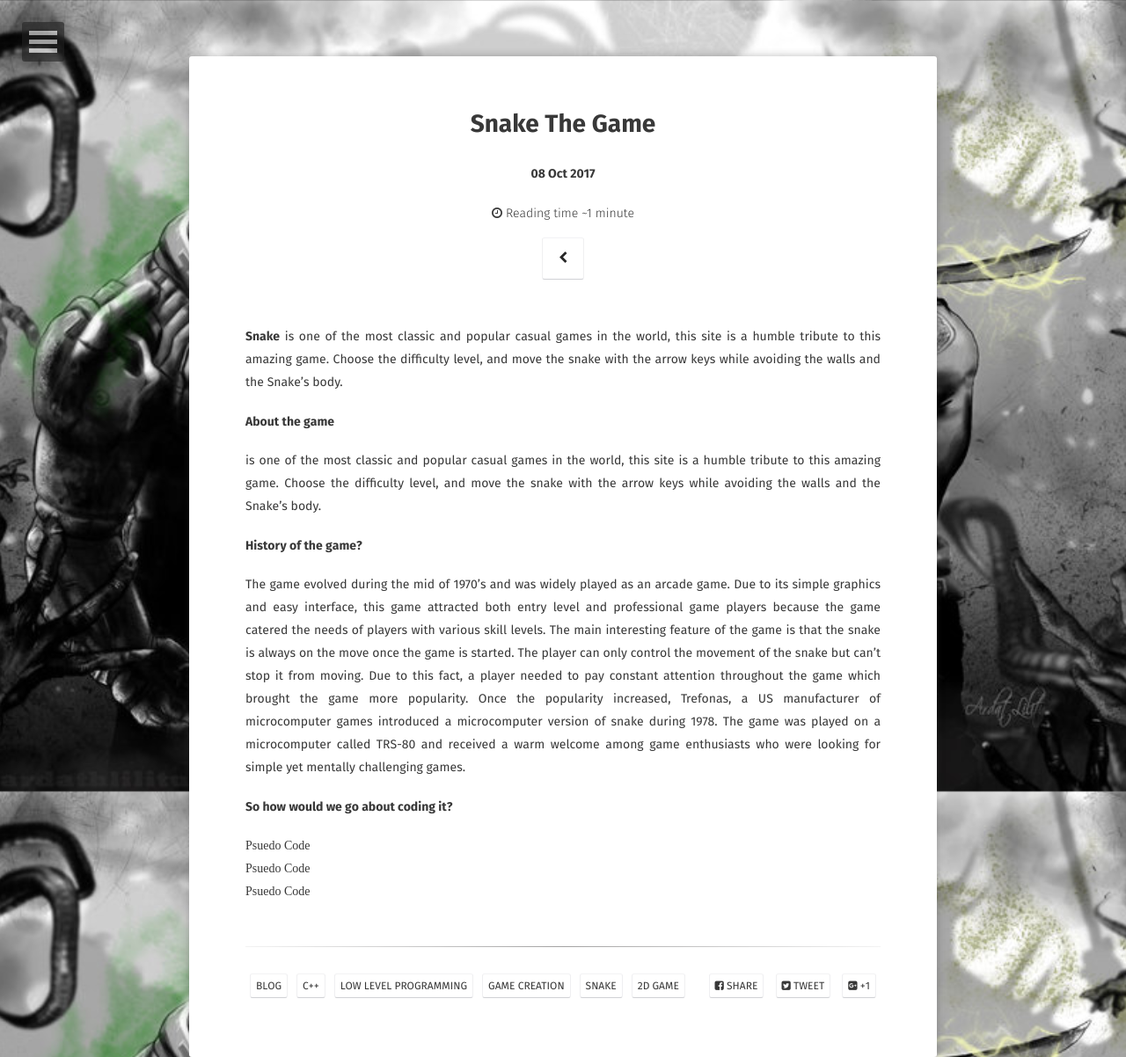
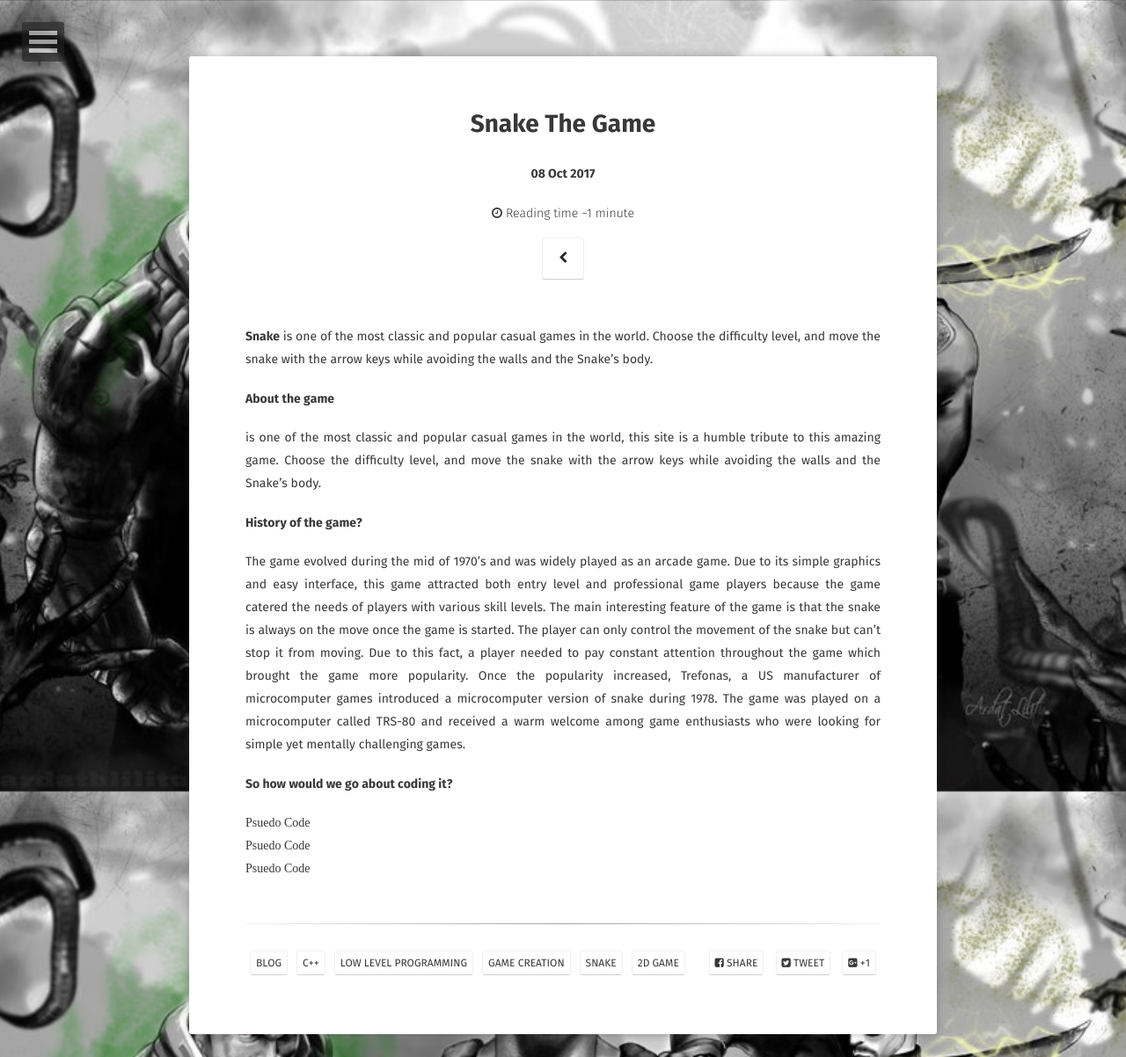
Before and after one commit to Levie/Levie.github.io, a Jekyll site: the page built from _posts/2017-10-09-SnakeTheGame.md, in a window 1280 px wide. Shown: the whole page at 88% size. Built offline with Jekyll 4.4.1, drawn with Linux system fonts in a browser that asks for light colours; some web fonts are replaced.

Commit message:
initial portfolio creation

```diff
--- a/_posts/2017-10-09-SnakeTheGame.md
+++ b/_posts/2017-10-09-SnakeTheGame.md
@@ -13,7 +13,7 @@ tag:
 comments: true
 published: true
 ---
-**Snake** is one of the most classic and popular casual games in the world, this site is a humble tribute to this amazing game.
+**Snake** is one of the most classic and popular casual games in the world.
 Choose the difficulty level, and move the snake with the arrow keys while avoiding the walls and the Snake's body.
 
 #### About the game
```
